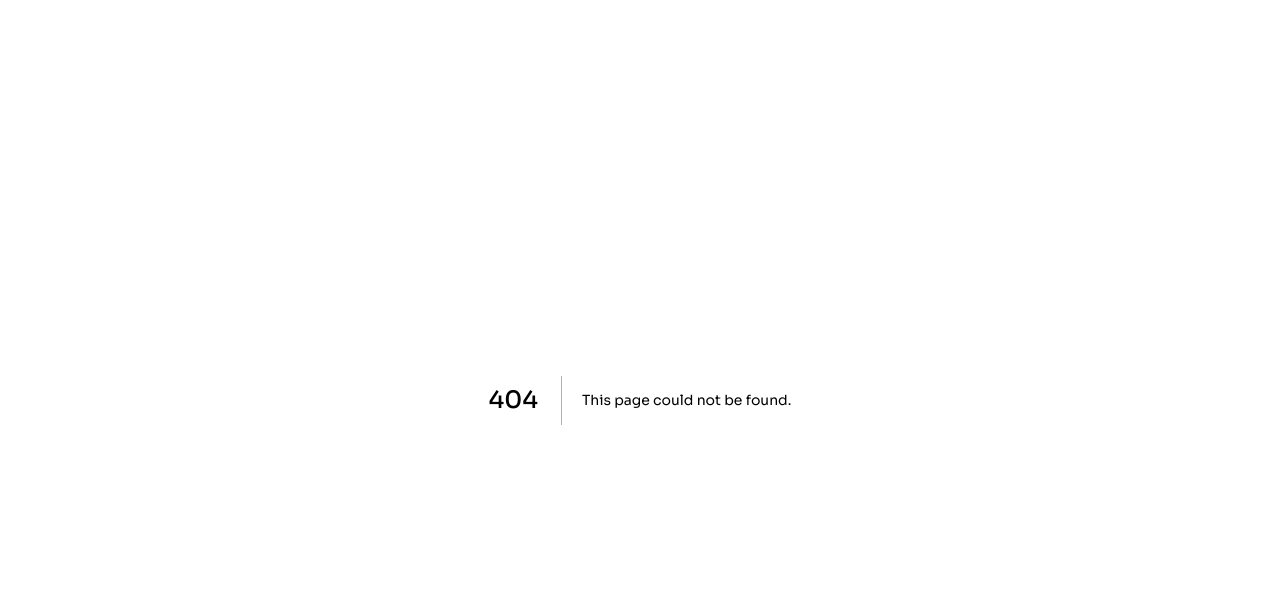
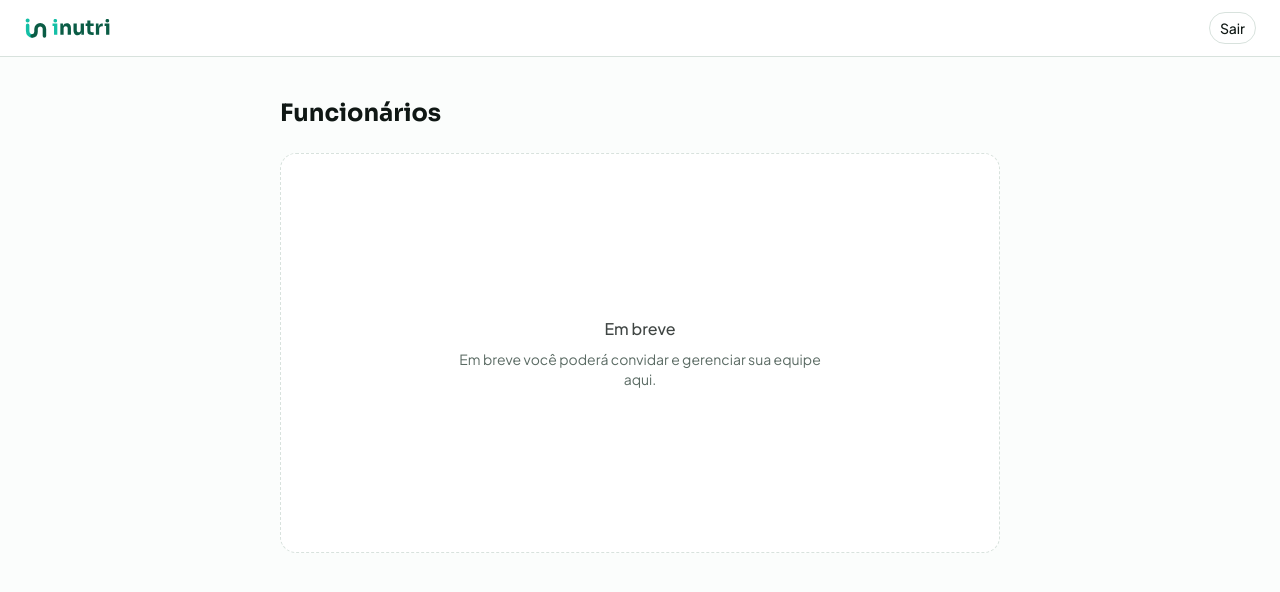
Before and after one commit to PauloMendees/nutri_plus, a Next.js app in the folder apps/web/: page /employees in a window 1280 px wide. Before the commit this address had no page. Shown: the top 592 px of the page. Built offline with nearby package versions, Linux system fonts and the light colour scheme.

Commit message:
feat(web): module stub pages (patients, employees, agenda)
Co-Authored-By: Claude Opus 4.8 <noreply@anthropic.com>

```diff
--- /dev/null
+++ b/apps/web/src/app/(app)/agenda/page.tsx
@@ -0,0 +1,10 @@
+import { PagePlaceholder } from '@/components/app/page-placeholder';
+
+export default function AgendaPage() {
+  return (
+    <PagePlaceholder
+      title="Agenda"
+      description="Em breve você poderá agendar e visualizar seus atendimentos aqui."
+    />
+  );
+}
--- /dev/null
+++ b/apps/web/src/app/(app)/employees/page.tsx
@@ -0,0 +1,10 @@
+import { PagePlaceholder } from '@/components/app/page-placeholder';
+
+export default function EmployeesPage() {
+  return (
+    <PagePlaceholder
+      title="Funcionários"
+      description="Em breve você poderá convidar e gerenciar sua equipe aqui."
+    />
+  );
+}
--- /dev/null
+++ b/apps/web/src/app/(app)/patients/page.tsx
@@ -0,0 +1,10 @@
+import { PagePlaceholder } from '@/components/app/page-placeholder';
+
+export default function PatientsPage() {
+  return (
+    <PagePlaceholder
+      title="Pacientes"
+      description="Em breve você poderá cadastrar e acompanhar seus pacientes aqui."
+    />
+  );
+}
--- /dev/null
+++ b/apps/web/src/components/app/page-placeholder.tsx
@@ -0,0 +1,18 @@
+type PagePlaceholderProps = {
+  title: string;
+  description?: string;
+};
+
+export function PagePlaceholder({ title, description }: PagePlaceholderProps) {
+  return (
+    <div className="space-y-6">
+      <h1 className="font-heading text-2xl font-bold text-foreground">{title}</h1>
+      <div className="flex min-h-[50vh] flex-col items-center justify-center gap-2 rounded-xl border border-dashed bg-card p-10 text-center">
+        <p className="font-medium text-foreground/80">Em breve</p>
+        <p className="max-w-sm text-sm text-muted-foreground">
+          {description ?? 'Este módulo ainda está em construção.'}
+        </p>
+      </div>
+    </div>
+  );
+}
```
Also changed, not shown: 1 other file (tests, documents, lock files or other folders).
